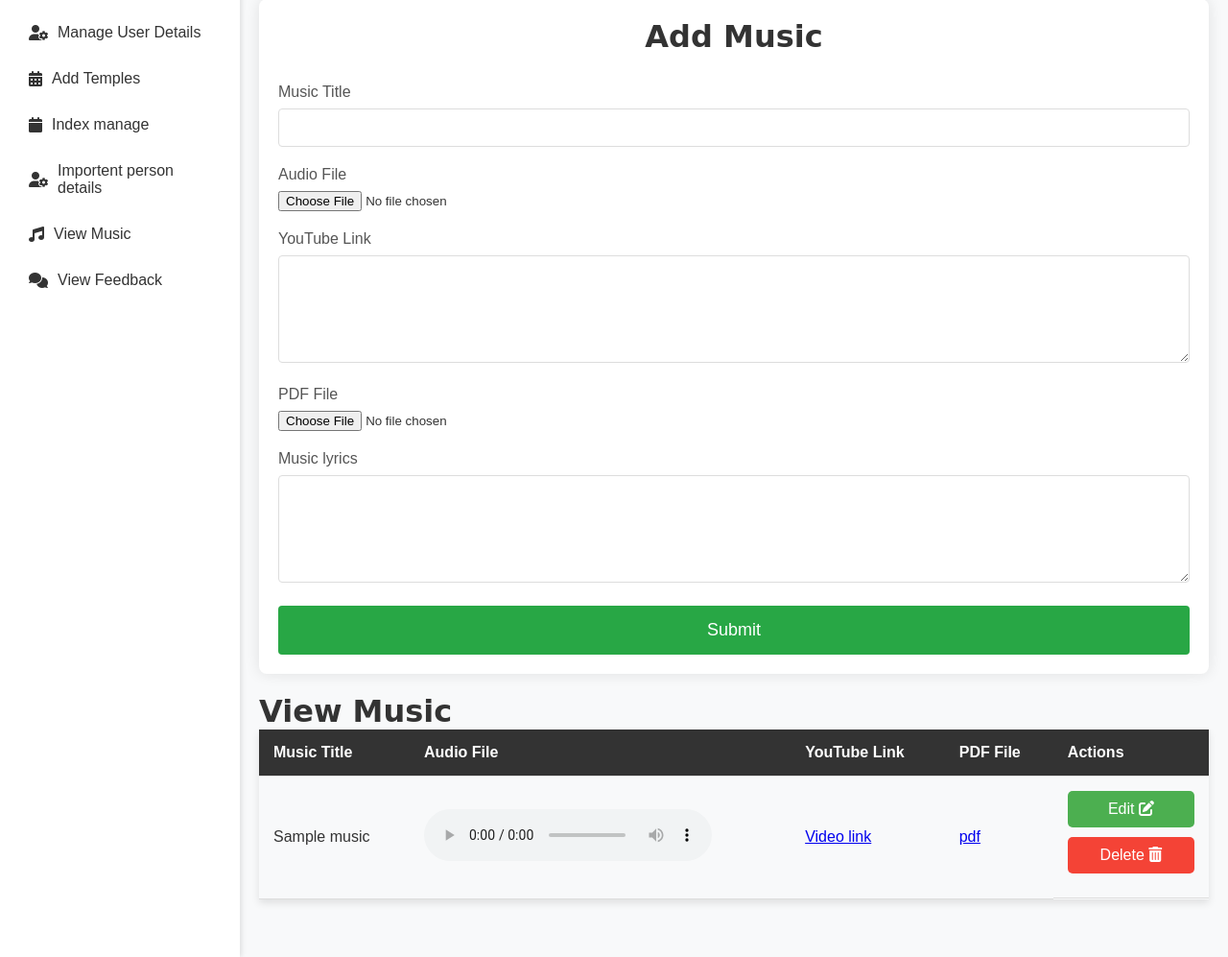
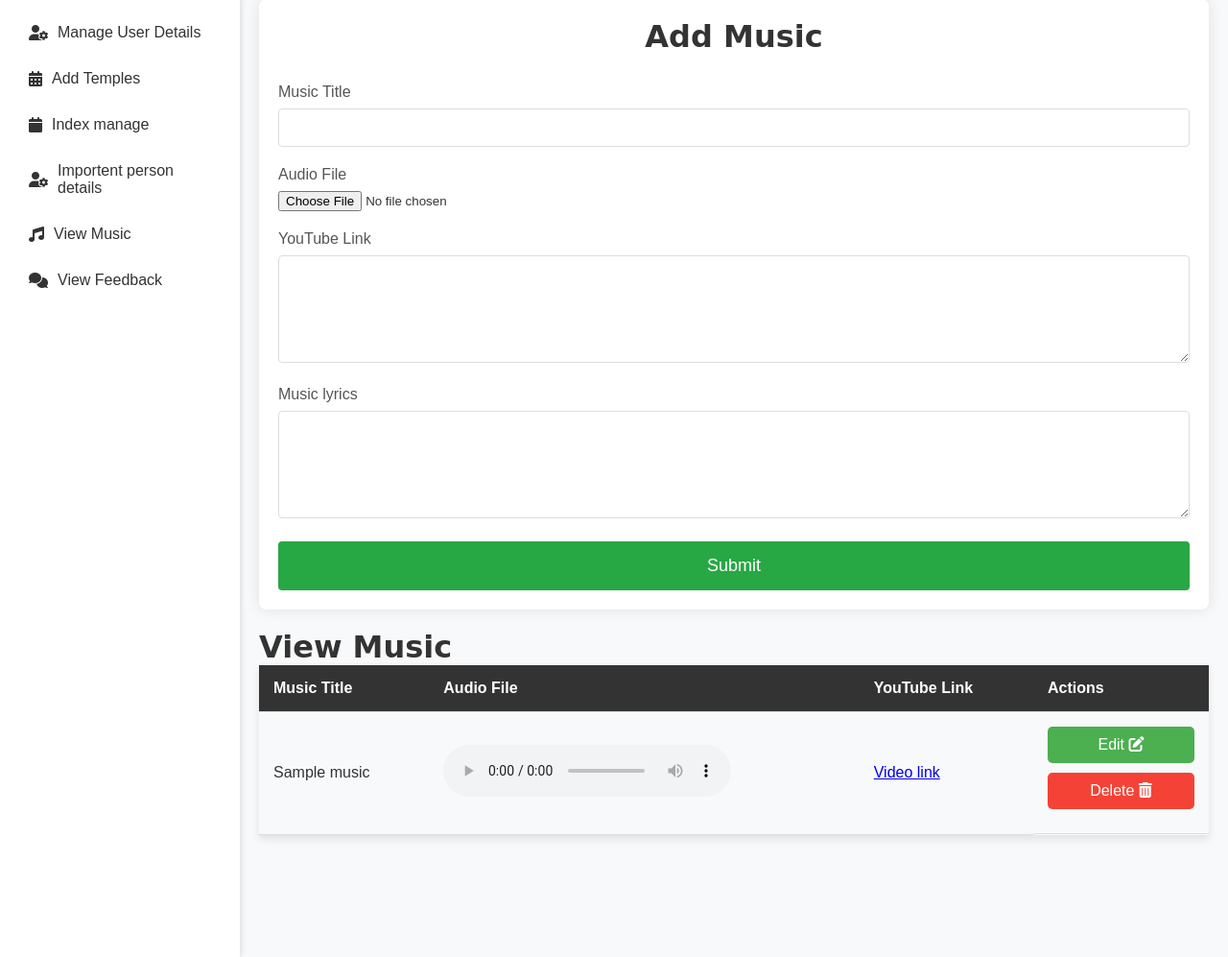
Before and after one commit to renukakamath/svssamithi, a Flask app: page /admin/hsyeyueyhjgbeuroiuowiqqonjwfnqw in a window 1280 px wide. Shown: the part 171-1168 px from the top of the page at 96% size. Run offline with Flask 3, Linux system fonts and the light colour scheme; the visitor is signed in with stand-in values (Sample User, id 1); tables that the repository leaves empty or names only in its code hold one stand-in row (values such as "Sample post"); data that the repository does not hold is empty.

Commit message:
remove pdf

```diff
--- a/admin.py
+++ b/admin.py
@@ -624,11 +624,11 @@ def hsyeyueyhjgbeuroiuowiqqonjwfnqw():
 
 
 
-        pdf_file = request.files['pdfFile']
+        # pdf_file = request.files['pdfFile']
 
 
         # Pass the file to the upload_pdf function
-        file_url1 = upload_pdf(pdf_file)
+        # file_url1 = upload_pdf(pdf_file)
 
 
 
@@ -636,7 +636,7 @@ def hsyeyueyhjgbeuroiuowiqqonjwfnqw():
         # img2=request.files['pdfFile']
         # path2="static/"+str(uuid.uuid4())+img2.filename
         # img2.save(path2)
-        q="insert into music values(null,'%s','%s','%s','%s','%s')" % (n,e,upload_audio1,file_url1,l)
+        q="insert into music values(null,'%s','%s','%s','0','%s')" % (n,e,upload_audio1,l)
         insert(q)
         flash("successfully")
 
@@ -673,17 +673,17 @@ def hsyeyueyhjgbeuroiuowiqqonjwfnqw():
 
 
 
-        pdf_file = request.files['pdfFile']
+        # pdf_file = request.files['pdfFile']
 
 
         # Pass the file to the upload_pdf function
-        file_url1 = upload_pdf(pdf_file)
+        # file_url1 = upload_pdf(pdf_file)
 
 
         # img2=request.files['pdfFile']
         # path2="static/"+str(uuid.uuid4())+img2.filename
         # img2.save(path2)
-        q="update music set title='%s' ,audio_file='%s', youtube_link='%s',pdf_file='%s',music='%s' where music_id='%s' "%(n,upload_audio1,e,file_url1,l,mid)
+        q="update music set title='%s' ,audio_file='%s', youtube_link='%s',music='%s' where music_id='%s' "%(n,upload_audio1,e,l,mid)
         update(q)
         flash('successfully')
         return redirect(url_for('admin.hsyeyueyhjgbeuroiuowiqqonjwfnqw'))
--- a/templates/admin_addmusic.html
+++ b/templates/admin_addmusic.html
@@ -18,10 +18,10 @@
                 <label for="youtubeLink">YouTube Link</label>
                 <textarea id="youtubeLink" name="youtubeLink" rows="5" >{{data['musicup'][0]['youtube_link']}}</textarea>
             </div>
-            <div class="form-group">
+            <!-- <div class="form-group">
                 <label for="pdfFile">PDF File</label>
                 <input type="file" id="pdfFile" name="pdfFile" accept="application/pdf" >
-            </div>
+            </div> -->
 
             <div class="form-group">
                 <label for="youtubeLink">Music lyrics</label>
@@ -46,10 +46,10 @@
                 <label for="youtubeLink">YouTube Link</label>
                 <textarea id="youtubeLink" name="youtubeLink" rows="5" ></textarea>
             </div>
-            <div class="form-group">
+            <!-- <div class="form-group">
                 <label for="pdfFile">PDF File</label>
                 <input type="file" id="pdfFile" name="pdfFile" accept="application/pdf" >
-            </div>
+            </div> -->
 
             <div class="form-group">
                 <label for="youtubeLink">Music lyrics</label>
@@ -68,7 +68,7 @@
                 <th>Music Title</th>
                 <th>Audio File</th>
                 <th>YouTube Link</th>
-                <th>PDF File</th>
+                <!-- <th>PDF File</th> -->
                 <th>Actions</th>
             </tr>
         </thead>
@@ -81,7 +81,7 @@
 
                   </audio><a href="{{ row['audio_file'] }}" download> </a></td>
                 <td><a href="{{ row['youtube_link'] }}" target="_blank">Video link </a></td>
-                <td><a href="{{ row['pdf_file'] }}" >pdf</a></td>
+                <!-- <td><a href="{{ row['pdf_file'] }}" >pdf</a></td> -->
                 <td class="admin-actions">
                     <a class="button success" href="?action=update&mid={{ row['music_id'] }}">Edit <i class="fas fa-edit"></i></a>
                     <a class="button danger" href="?action=delete&mid={{ row['music_id'] }}">Delete <i class="fas fa-trash-alt"></i></a>
--- a/templates/customer_viewmusic.html
+++ b/templates/customer_viewmusic.html
@@ -16,12 +16,12 @@
                         <i class="fa-brands fa-youtube" ></i>
                     </a>
                     {% endif %}
-                    {% if row['pdf_file'] %}
+                    <!-- {% if row['pdf_file'] %}
                     <a href="{{ row['pdf_file'] }}" >
 
                         <i class="fa-solid fa-file-pdf" ></i>
                     </a>
-                    {% endif %}
+                    {% endif %} -->
                 </div>
             </div>
             <div class="lyrics">
```
